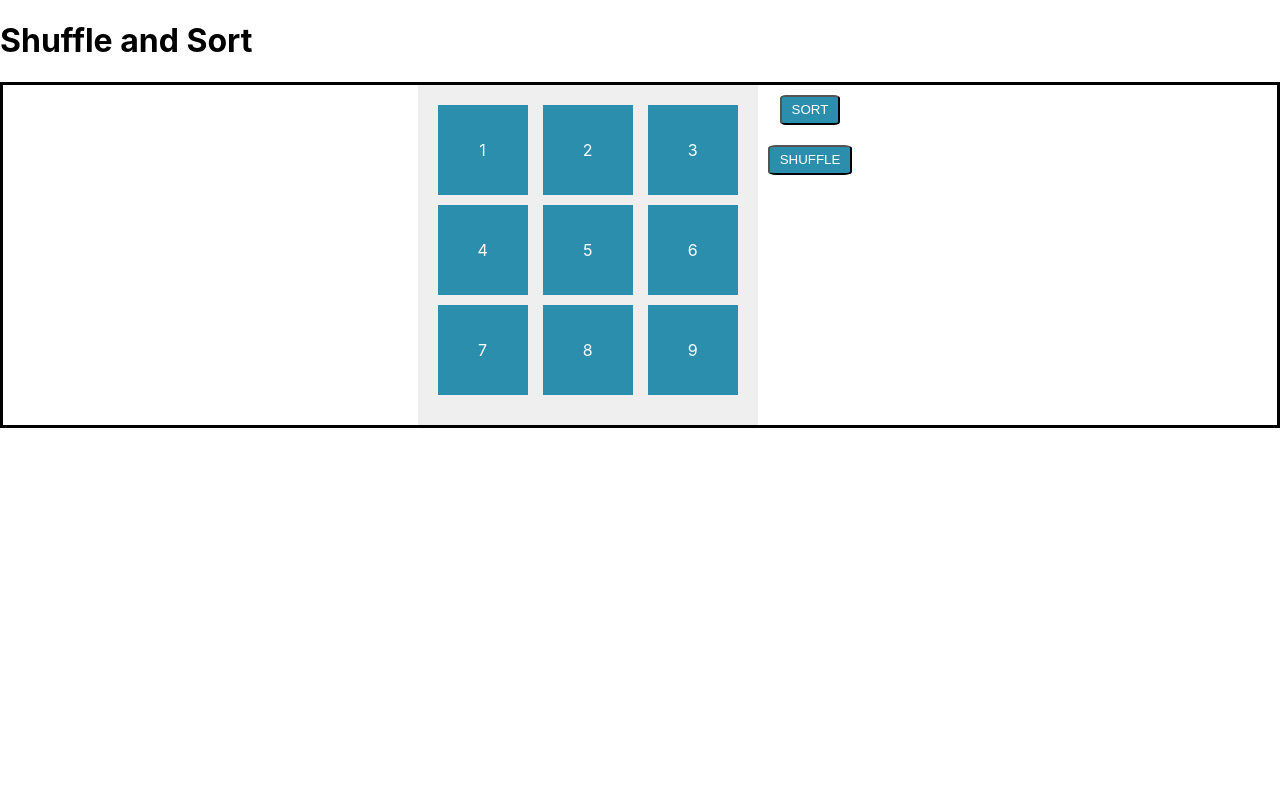
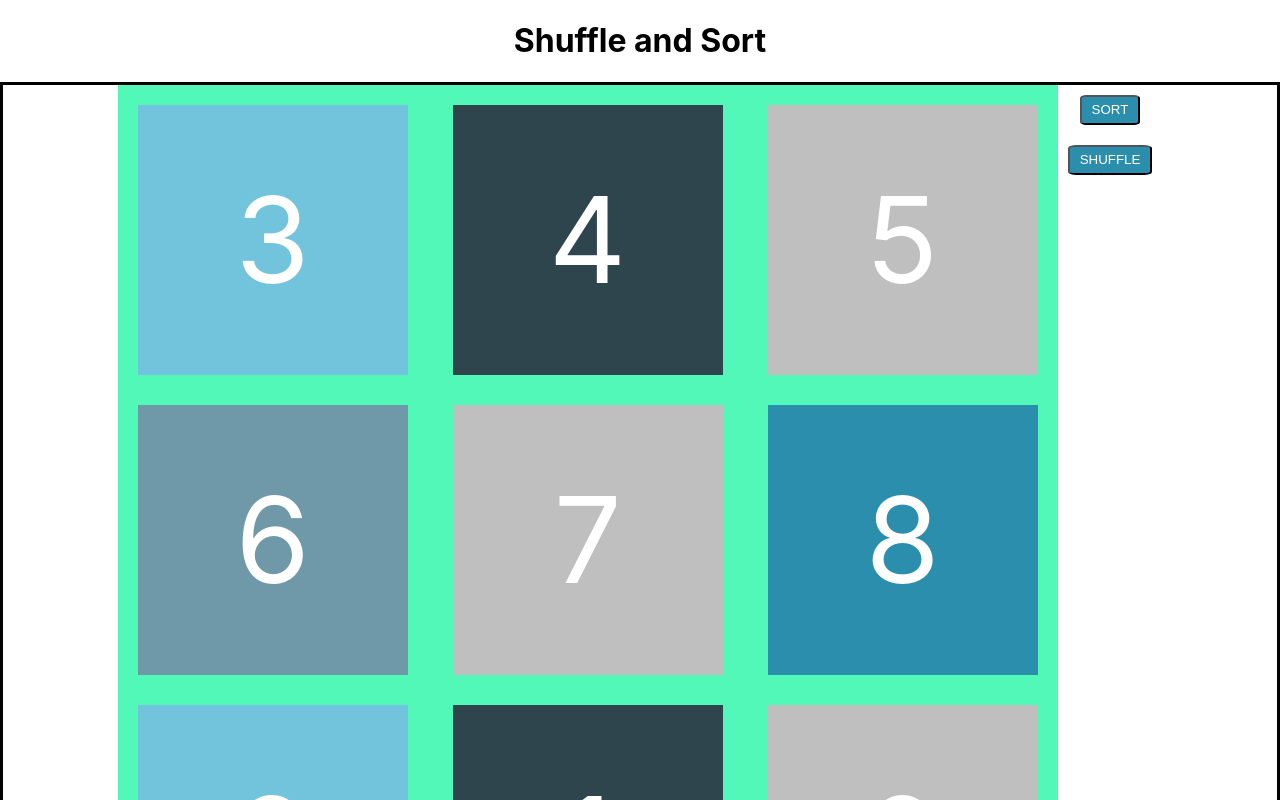
Before and after one commit to iamitesh/shuffle-sort, a React (Create React App) app: page / in a window 1280 px wide. Shown: the top 800 px of the page. Built offline with nearby package versions, Linux system fonts and the light colour scheme.

Commit message:
logic ready to deploy

```diff
--- a/src/App.css
+++ b/src/App.css
@@ -1,7 +1,7 @@
 .wrapper {
   padding: 20px;
-  height: 300px;
-  width: 300px;
+  height: 900px;
+  width: 900px;
   display: flex;
   justify-content: space-between;
   align-items: space-around;
@@ -10,45 +10,13 @@
 }
 
 .wrapper {
-  background-color: #EFEFEF;
+  background-color: #51f8b8;
 }
 
-.items :nth-child(1) {
-  color: green;
-}
-
-.wrapper:nth-child(2) {
-  color: green;
-}
-
-.wrapper:nth-child(3) {
-  color: green;
-}
-
-.wrapper:nth-child(4) {
-  color: green;
-}
-
-.wrapper:nth-child(5) {
-  color: green;
-}
-
-.wrapper:nth-child(6) {
-  color: green;
-}
-
-.wrapper:nth-child(7) {
-  color: green;
-}
-
-.wrapper:nth-child(8) {
-  color: green;
-}
-
-.wrapper:nth-child(9) {
-  color: green;
-}
-
+h1 {
+   display: flex;
+   justify-content: center;
+ }
 .dashboard {
   display: flex;
   justify-content: center;
@@ -64,13 +32,36 @@
   align-items: center;
   flex-wrap: wrap;
   color: #FFFFFF;
-  /* background-color: rgb(251, 255, 0); */
+  font-size: 120px;
+}
+#item-0{
+  background-color: #72C3DC
+}
+#item-1 {
+  background-color: #2F454E
+}
+#item-2 {
+  background-color: #BFBFBF
+}
+#item-3 {
+  background-color: #6F98A8
+}
+#item-4 {
+  background-color: #BFBFBF
+}
+#item-5 {
   background-color: #2B8EAD
-    /* background-color:#2B8EAD */
-    /* background-color:#EFEFEF */
-
 }
-
+#item-6 {
+  background-color: #72C3DC
+}
+#item-7 {
+  background-color: #2F454E
+}
+#item-8 {
+  background-color: #BFBFBF
+}
+/* #000000 #2B8EAD #333333 #6F98A8 #FFFFFF #BFBFBF #EFEFEF #2F454E #72C3DC */
 .btn-wrapper {
   display: flex;
   flex-direction: column;
@@ -81,7 +72,6 @@
 .change-button {
   margin: 10px;
   padding: 10px;
-  /* width:30%; */
   height: 30px;
   display: flex;
   justify-content: center;
--- a/src/App.js
+++ b/src/App.js
@@ -1,15 +1,17 @@
-import React, { useState } from "react";
-import ReactDOM from "react-dom";
+import React, { useEffect, useState } from "react";
+// import ReactDOM from "react-dom";
 import "./App.css";
 
 function App() {
-  const [count, setCount] = useState([1, 2, 3, 4, 5, 6, 7, 8, 9]);
+  const [count, setCount] = useState([3, 4, 5, 6, 7, 8, 9, 1, 2]);
+  // useEffect(() => {
+  //   console.log(count);
+  // }, [count]);
   function shuffleArray(array) {
-    for (var i = array.length - 1; i > 0; i--) {
-      // Generate random number
-      var j = Math.floor(Math.random() * (i + 1));
+    for (let i = array.length - 1; i > 0; i--) {
+      let j = Math.floor(Math.random() * (i + 1));
 
-      var temp = array[i];
+      let temp = array[i];
       array[i] = array[j];
       array[j] = temp;
     }
@@ -17,21 +19,27 @@ function App() {
     return array;
   }
   function shortArray() {
+    console.log("sort");
     let newArr = [...count];
     newArr.sort((a, b) => (a < b ? -1 : 1));
     setCount(newArr);
   }
 
   const shuffleBoxes = () => {
-    setCount(shuffleArray(count));
+    console.log("shu");
+    let newArr = shuffleArray(count);
+    setCount([...newArr]);
+    console.log(count);
   };
   return (
     <div>
       <h1> Shuffle and Sort</h1>
       <div className="dashboard">
         <div className="wrapper">
-          {count.map((ele) => (
-            <div className="items">{ele}</div>
+          {count.map((ele, key) => (
+            <div className="items" id={`item-${key}`} key={key}>
+              {ele}
+            </div>
           ))}
         </div>
         <div className="btn-wrapper">
```
